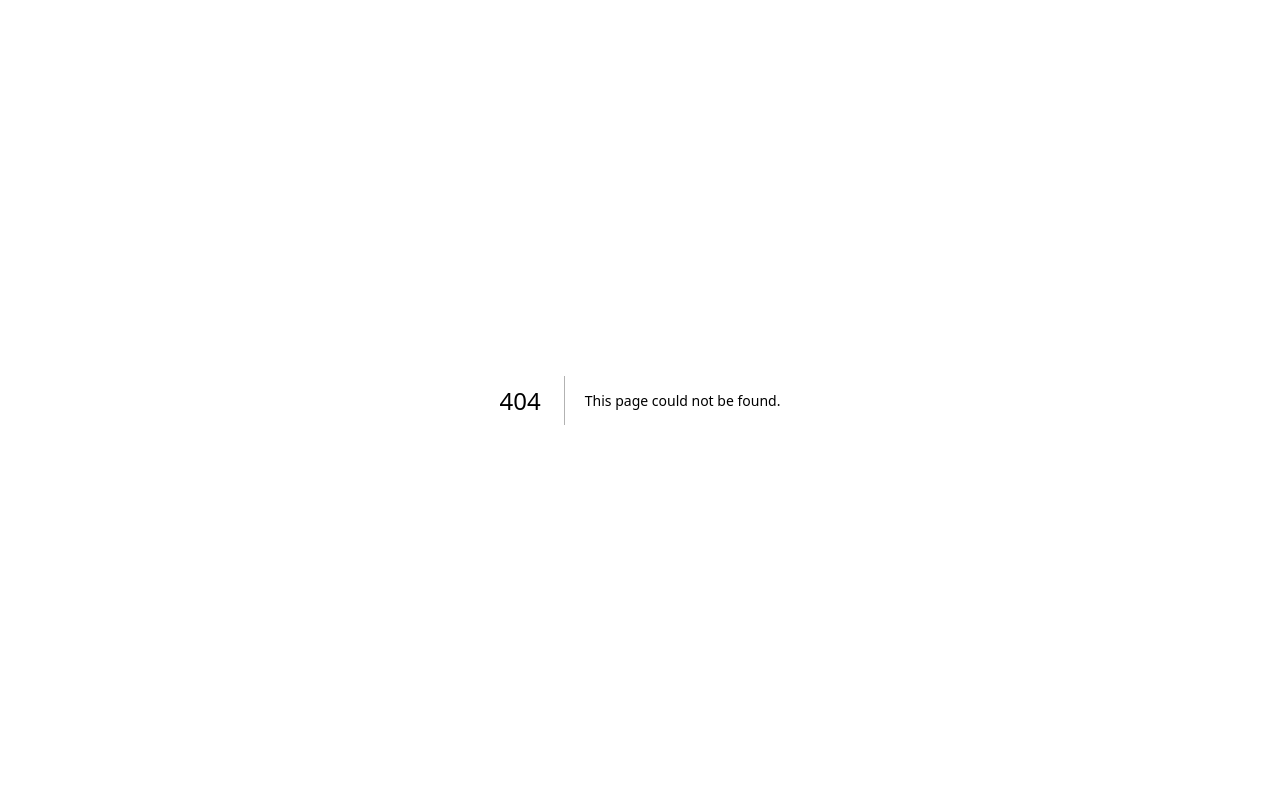
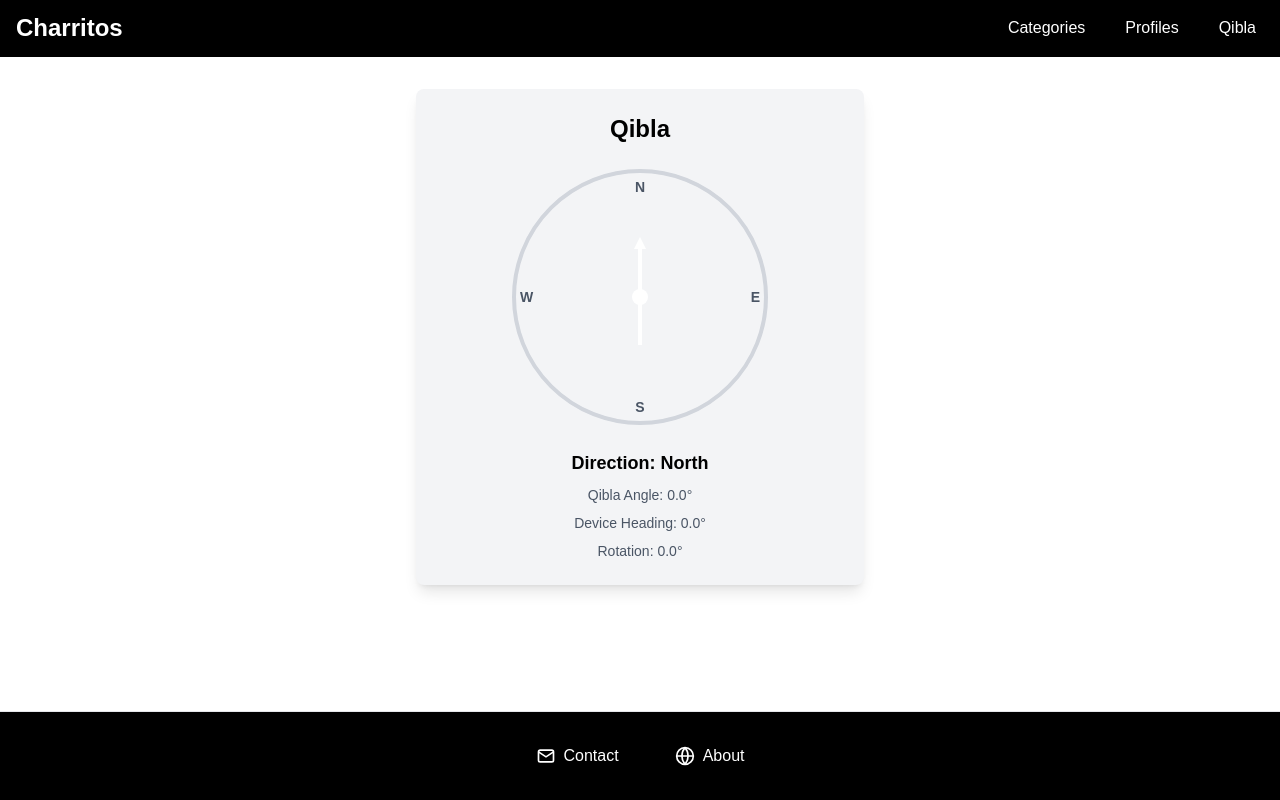
Before and after one commit to msskzx/charritos, a Next.js app: page /qibla in a window 1280 px wide. Before the commit this address had no page. Built offline with nearby package versions, Linux system fonts and the light colour scheme; no server answers.

Commit message:
feat: added qibla

```diff
--- /dev/null
+++ b/app/qibla/page.tsx
@@ -0,0 +1,219 @@
+'use client';
+
+import React, { useState, useEffect, useRef } from 'react';
+import NavBar from '../../components/NavBar';
+import Footer from '../../components/Footer';
+
+const QiblaCompass: React.FC = () => {
+  const [heading, setHeading] = useState<number>(0);
+  const [qiblaDirection, setQiblaDirection] = useState<number>(0);
+  const [isSupported, setIsSupported] = useState<boolean>(true);
+  const [permissionGranted, setPermissionGranted] = useState<boolean>(false);
+  const compassRef = useRef<HTMLDivElement>(null);
+
+  // Mecca coordinates (approximate)
+  const MECCA_LAT = 21.4225;
+  const MECCA_LNG = 39.8262;
+
+  useEffect(() => {
+    // Check if device orientation is supported
+    if (!window.DeviceOrientationEvent) {
+      setIsSupported(false);
+      return;
+    }
+
+    const handleOrientation = (event: DeviceOrientationEvent) => {
+      if (event.alpha !== null) {
+        setHeading(event.alpha);
+      }
+    };
+
+    const requestPermission = async () => {
+      try {
+        // Request permission for device orientation
+        if ('DeviceOrientationEvent' in window && 'requestPermission' in DeviceOrientationEvent) {
+          const permission = await (DeviceOrientationEvent as any).requestPermission();
+          if (permission === 'granted') {
+            setPermissionGranted(true);
+            window.addEventListener('deviceorientation', handleOrientation);
+          } else {
+            setIsSupported(false);
+          }
+        } else {
+          // Fallback for devices that don't require permission
+          setPermissionGranted(true);
+          window.addEventListener('deviceorientation', handleOrientation);
+        }
+      } catch (error) {
+        console.error('Error requesting device orientation permission:', error);
+        setIsSupported(false);
+      }
+    };
+
+    // Get user's current location to calculate Qibla direction
+    if (navigator.geolocation) {
+      navigator.geolocation.getCurrentPosition(
+        (position) => {
+          const userLat = position.coords.latitude;
+          const userLng = position.coords.longitude;
+
+          // Calculate Qibla direction
+          const qiblaAngle = calculateQiblaDirection(userLat, userLng);
+          setQiblaDirection(qiblaAngle);
+        },
+        (error) => {
+          console.error('Error getting location:', error);
+          // Use a default direction if location access is denied
+          setQiblaDirection(45);
+        }
+      );
+    }
+
+    requestPermission();
+
+    return () => {
+      window.removeEventListener('deviceorientation', handleOrientation);
+    };
+  }, []);
+
+  const calculateQiblaDirection = (lat: number, lng: number): number => {
+    const latDiff = MECCA_LAT - lat;
+    const lngDiff = MECCA_LNG - lng;
+
+    const y = Math.sin(lngDiff * Math.PI / 180) * Math.cos(MECCA_LAT * Math.PI / 180);
+    const x = Math.cos(lat * Math.PI / 180) * Math.sin(MECCA_LAT * Math.PI / 180) -
+              Math.sin(lat * Math.PI / 180) * Math.cos(MECCA_LAT * Math.PI / 180) * Math.cos(lngDiff * Math.PI / 180);
+
+    let qiblaAngle = Math.atan2(y, x) * 180 / Math.PI;
+    qiblaAngle = (qiblaAngle + 360) % 360;
+
+    return qiblaAngle;
+  };
+
+  const getRotationAngle = (): number => {
+    return (qiblaDirection - heading + 360) % 360;
+  };
+
+  const getDirectionText = (): string => {
+    const angle = getRotationAngle();
+    if (angle >= 337.5 || angle < 22.5) return 'North';
+    if (angle >= 22.5 && angle < 67.5) return 'Northeast';
+    if (angle >= 67.5 && angle < 112.5) return 'East';
+    if (angle >= 112.5 && angle < 157.5) return 'Southeast';
+    if (angle >= 157.5 && angle < 202.5) return 'South';
+    if (angle >= 202.5 && angle < 247.5) return 'Southwest';
+    if (angle >= 247.5 && angle < 292.5) return 'West';
+    if (angle >= 292.5 && angle < 337.5) return 'Northwest';
+    return 'North';
+  };
+
+  if (!isSupported) {
+    return (
+      <div className="min-h-screen bg-white dark:bg-black flex flex-col">
+        <NavBar />
+        <div className="flex-1 container mx-auto px-4 py-8">
+          <div className="max-w-md mx-auto bg-gray-100 dark:bg-gray-900 rounded-lg shadow-lg p-6 text-center">
+            <h1 className="text-2xl font-bold text-black dark:text-white mb-4">Qibla</h1>
+            <p className="text-gray-600 dark:text-gray-300">
+              Your device doesn't support compass functionality or permission was denied.
+            </p>
+          </div>
+        </div>
+        <Footer />
+      </div>
+    );
+  }
+
+  if (!permissionGranted) {
+    return (
+      <div className="min-h-screen bg-white dark:bg-black flex flex-col">
+        <NavBar />
+        <div className="flex-1 container mx-auto px-4 py-8">
+          <div className="max-w-md mx-auto bg-gray-100 dark:bg-gray-900 rounded-lg shadow-lg p-6 text-center">
+            <h1 className="text-2xl font-bold text-black dark:text-white mb-4">Qibla</h1>
+            <p className="text-gray-600 dark:text-gray-300 mb-4">
+              Please grant permission to access your device's compass sensor.
+            </p>
+            <button
+              onClick={() => window.location.reload()}
+              className="bg-green-600 text-white px-6 py-2 rounded-lg hover:bg-green-700 transition-colors"
+            >
+              Grant Permission
+            </button>
+          </div>
+        </div>
+        <Footer />
+      </div>
+    );
+  }
+
+  return (
+    <div className="min-h-screen bg-white dark:bg-black flex flex-col">
+      <NavBar />
+      <div className="flex-1 container mx-auto px-4 py-8">
+        <div className="max-w-md mx-auto bg-gray-100 dark:bg-gray-900 rounded-lg shadow-lg p-6">
+          <h1 className="text-2xl font-bold text-black dark:text-white mb-6 text-center">Qibla</h1>
+
+          {/* Compass Display */}
+          <div className="relative w-64 h-64 mx-auto mb-6">
+            {/* Outer ring */}
+            <div className="absolute inset-0 border-4 border-gray-300 dark:border-gray-600 rounded-full"></div>
+
+            {/* Direction markers */}
+            <div className="absolute inset-0 flex items-center justify-center">
+              <div className="text-sm font-bold text-gray-600 dark:text-gray-300">N</div>
+            </div>
+            <div className="absolute inset-0 flex items-start justify-center pt-2">
+              <div className="text-sm font-bold text-gray-600 dark:text-gray-300">N</div>
+            </div>
+            <div className="absolute inset-0 flex items-center justify-end pr-2">
+              <div className="text-sm font-bold text-gray-600 dark:text-gray-300">E</div>
+            </div>
+            <div className="absolute inset-0 flex items-end justify-center pb-2">
+              <div className="text-sm font-bold text-gray-600 dark:text-gray-300">S</div>
+            </div>
+            <div className="absolute inset-0 flex items-center justify-start pl-2">
+              <div className="text-sm font-bold text-gray-600 dark:text-gray-300">W</div>
+            </div>
+
+            {/* Qibla arrow */}
+            <div
+              ref={compassRef}
+              className="absolute inset-0 flex items-center justify-center"
+              style={{ transform: `rotate(${getRotationAngle()}deg)` }}
+            >
+              <div className="w-1 h-24 bg-white relative">
+                <div className="absolute -top-3 left-1/2 transform -translate-x-1/2 w-0 h-0 border-l-6 border-r-6 border-b-12 border-l-transparent border-r-transparent border-b-white"></div>
+              </div>
+            </div>
+
+            {/* Center dot */}
+            <div className="absolute inset-0 flex items-center justify-center">
+              <div className="w-4 h-4 bg-white rounded-full"></div>
+            </div>
+          </div>
+
+          {/* Information display */}
+          <div className="text-center space-y-2">
+            <div className="text-lg font-semibold text-black dark:text-white">
+              Direction: {getDirectionText()}
+            </div>
+            <div className="text-sm text-gray-600 dark:text-gray-300">
+              Qibla Angle: {qiblaDirection.toFixed(1)}°
+            </div>
+            <div className="text-sm text-gray-600 dark:text-gray-300">
+              Device Heading: {heading.toFixed(1)}°
+            </div>
+            <div className="text-sm text-gray-600 dark:text-gray-300">
+              Rotation: {getRotationAngle().toFixed(1)}°
+            </div>
+          </div>
+
+        </div>
+      </div>
+      <Footer />
+    </div>
+  );
+};
+
+export default QiblaCompass;
--- a/components/NavBar.tsx
+++ b/components/NavBar.tsx
@@ -11,6 +11,7 @@ const NavBar: React.FC = () => {
                 <div className="flex space-x-6">
                     <Link href="/categories" className="text-white rounded-md transition-colors hover:bg-gray-100 hover:bg-gray-800 text-gray-700 dark:text-gray-200 font-medium px-2 py-1">Categories</Link>
                     <Link href="/profiles" className="text-white rounded-md transition-colors hover:bg-gray-100 hover:bg-gray-800 text-gray-700 dark:text-gray-200 font-medium px-2 py-1">Profiles</Link>
+                    <Link href="/qibla" className="text-white rounded-md transition-colors hover:bg-gray-100 hover:bg-gray-800 text-gray-700 dark:text-gray-200 font-medium px-2 py-1">Qibla</Link>
                 </div>
             </div>
         </nav>
```
